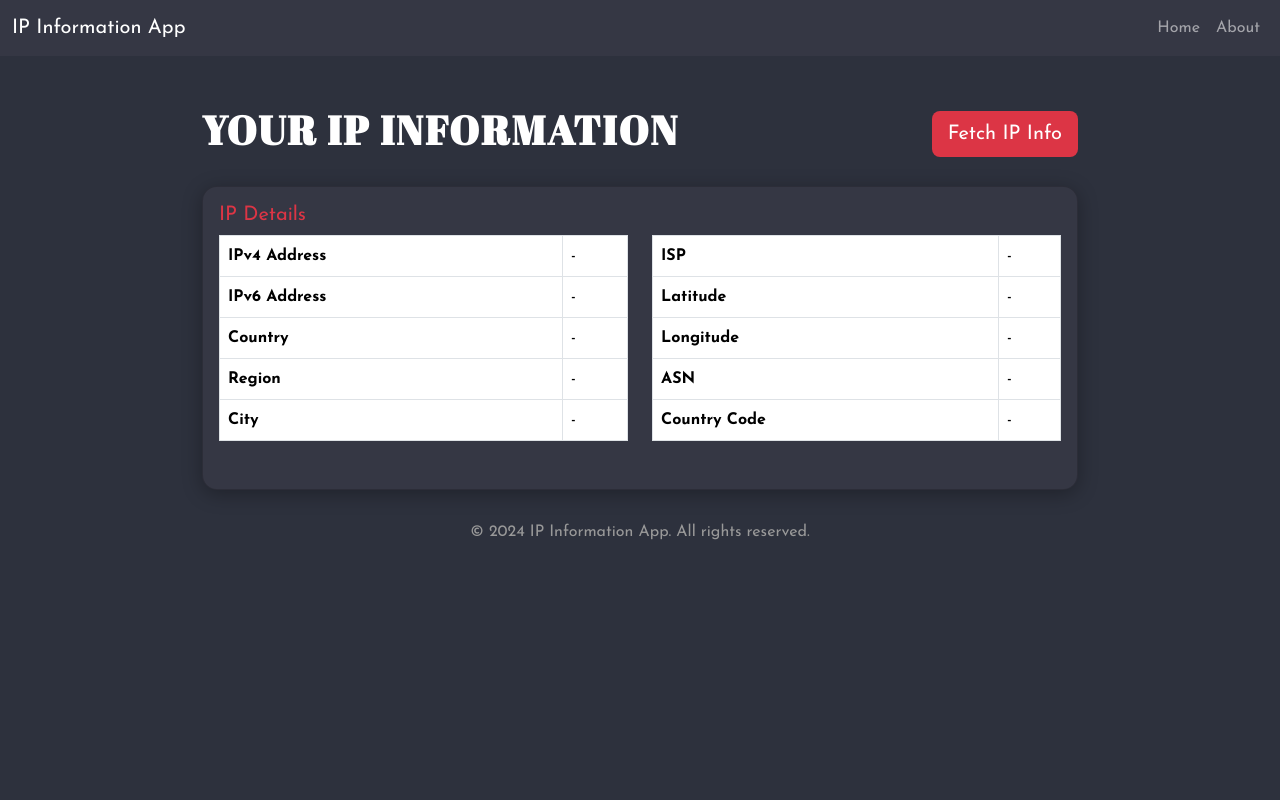
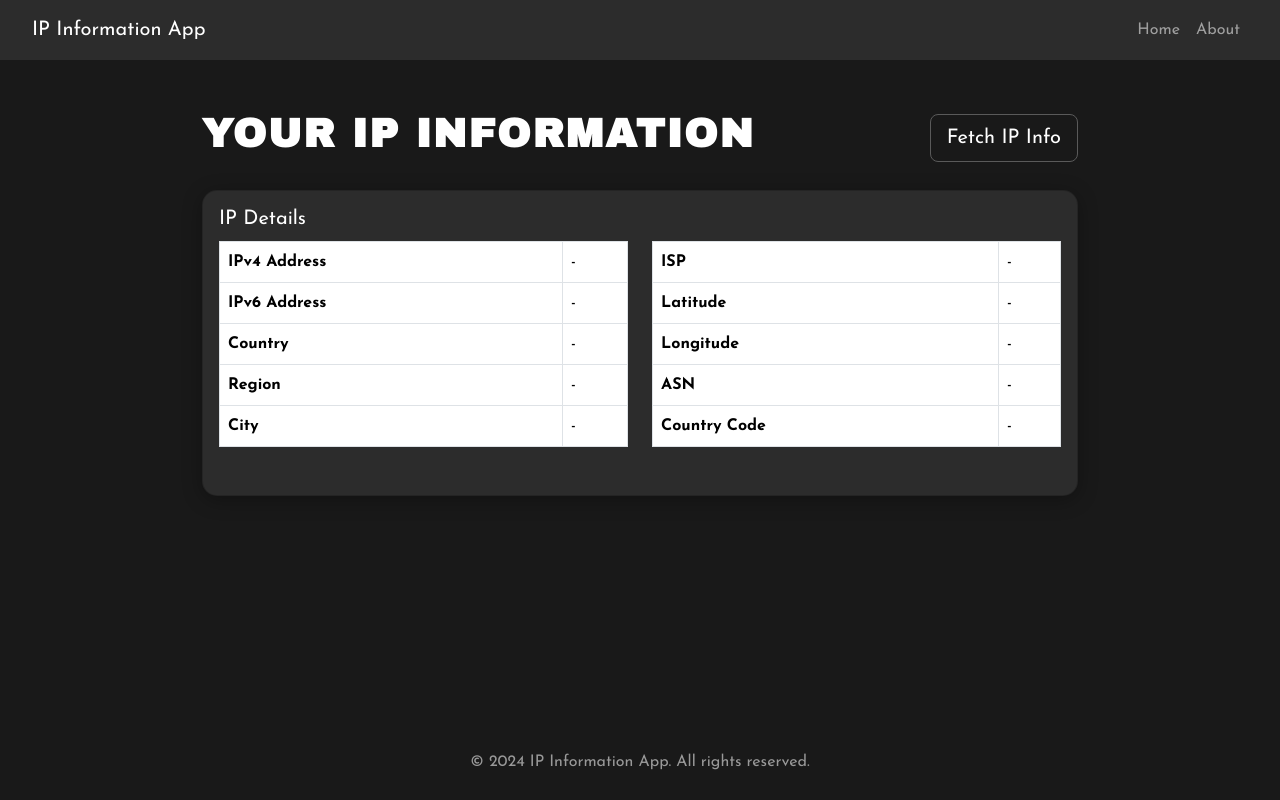
Before and after one commit to Alva156/The_Group_Proj3, a Flask app: page / in a window 1280 px wide. Run offline with Flask 3, Linux system fonts and the light colour scheme.

Commit message:
pafix nung img pls!
improveee,,,

```diff
--- a/templates/index.html
+++ b/templates/index.html
@@ -11,17 +11,18 @@
       crossorigin="anonymous"
     />
     <link
-      href="https://fonts.googleapis.com/css2?family=Abril+Fatface&family=Josefin+Sans:wght@400;700&display=swap"
+      href="https://fonts.googleapis.com/css2?family=Abril+Fatface&family=Josefin+Sans:wght@400;700&family=Archivo+Black&display=swap"
       rel="stylesheet"
     />
     <style>
       body {
-        background-color: #2d313d;
+        background-color: #191919;
         font-family: "Josefin Sans", sans-serif;
         color: white;
       }
       .navbar {
-        background-color: #353744;
+        background-color: #2c2c2c;
+        padding: 10px 20px;
       }
       .container {
         max-width: 900px;
@@ -29,25 +30,26 @@
       }
       .card {
         border-radius: 15px;
-        background-color: #353744;
+        background-color: #2c2c2c;
         box-shadow: 0 4px 20px rgba(0, 0, 0, 0.3);
       }
       .btn-danger {
-        background-color: #dc3545;
-        border: none;
+        background-color: #191919;
+        border-color: #5a5a5a;
       }
       .btn-danger:hover {
-        background-color: #c82333;
+        background-color: #2c2c2c;
+        border-color: #7a7a7a;
       }
       h1 {
-        font-family: "Abril Fatface";
+        font-family: "Archivo Black", sans-serif;
         color: #ffffff;
         font-weight: bold;
         letter-spacing: 2px;
       }
-      h5 {
-        color: #dc3545;
-        margin-bottom: 20px;
+      h5.card-title {
+        color: #ffffff;
+        margin-bottom: 10px;
       }
       table {
         width: 100%;
@@ -68,10 +70,17 @@
         padding: 15px;
       }
       .footer {
+        position: fixed;
+        bottom: 0;
+        left: 0;
+        width: 100%;
         text-align: center;
         margin-top: 30px;
         color: #999999;
+        background-color: #191919; /* Match background */
+        padding: 10px 0; /* Add some padding */
       }
+
       @media (max-width: 768px) {
         h1 {
           font-size: 1.8rem;
@@ -136,7 +145,8 @@
       </div>
       <div class="card">
         <div class="card-body">
-          <h5 class="card-title text-danger">IP Details</h5>
+          <h5 class="card-title">IP Details</h5>
+          <!-- Keep color white -->
           <div class="row">
             <div class="col-md-6 mb-3">
               <table class="table table-bordered">
```
Also changed, not shown: templates/about.html (+48 -14 lines).
